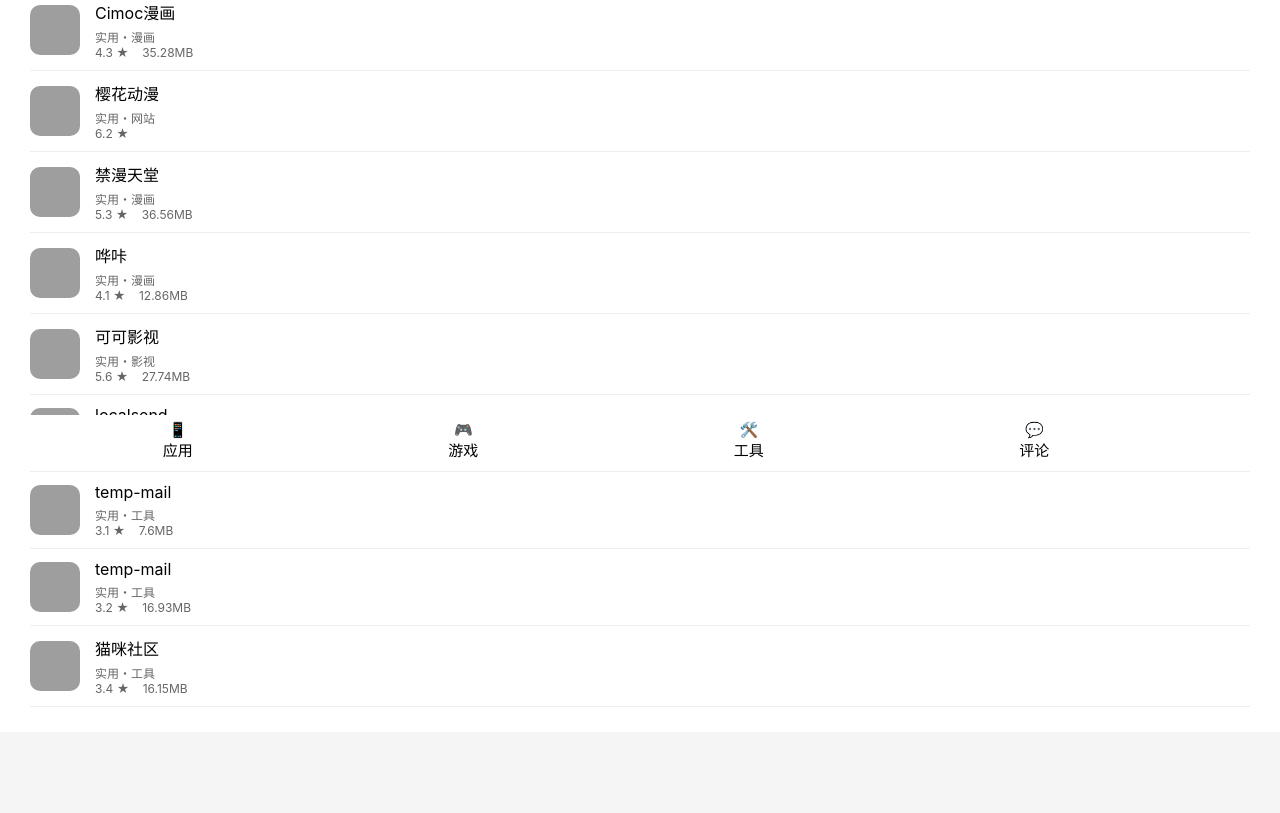
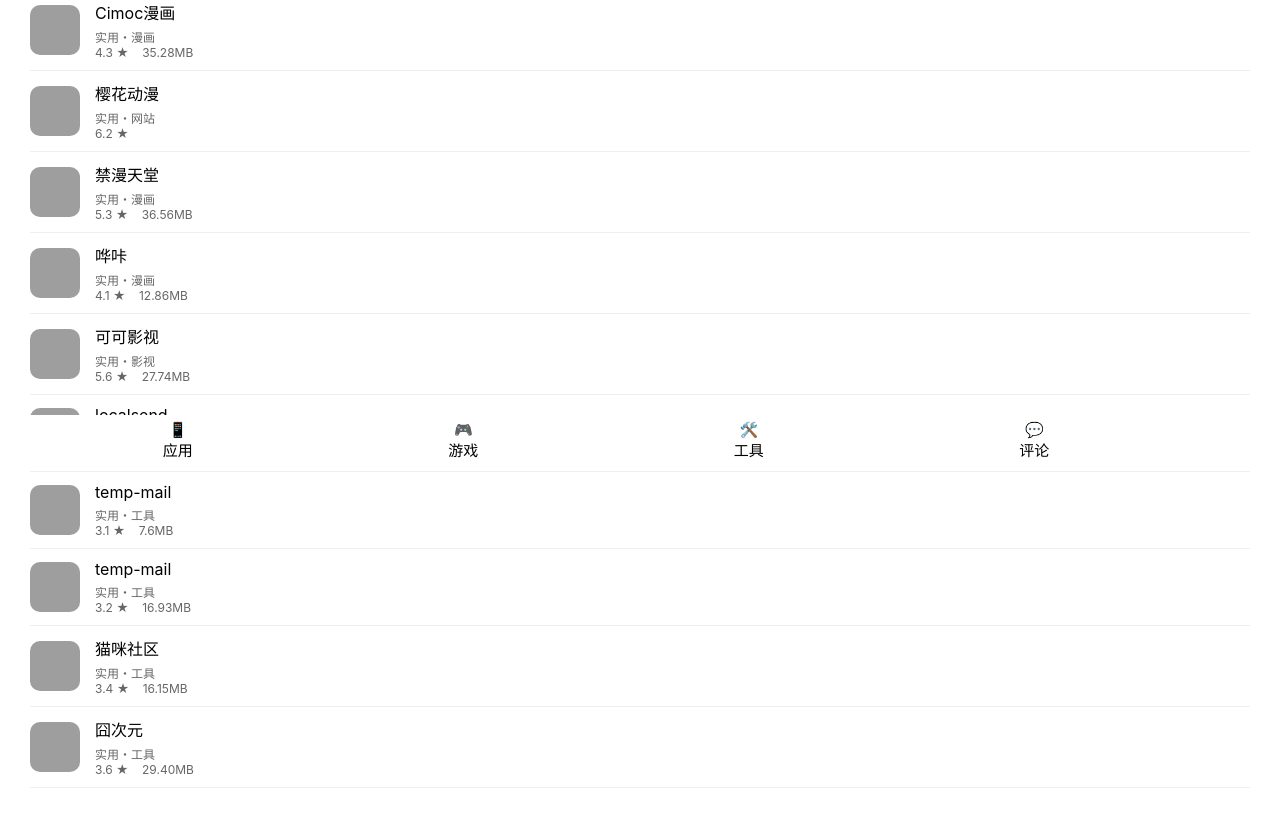
Before and after one commit to Abcd136/z2, a plain HTML site: page index.html in a window 1280 px wide. Shown: the part 335-1148 px from the top of the page. Before the commit the page ends 1067 px from the top, so only its background shows below. Drawn offline with Linux system fonts and the light colour scheme; grey boxes are pictures that could not be loaded.

Commit message:
Update index.html

```diff
--- a/index.html
+++ b/index.html
@@ -297,6 +297,17 @@
             </div>
         </div>
 
+        <div class="app-item">
+            <img src="https://files.catbox.moe/83yucb.jpg" alt="囧次元" class="app-icon">
+            <div class="app-info">
+                <div class="app-name">
+                    <a href="https://abcd136.github.io/x31/" style="color: black; text-decoration: none;">囧次元</a>
+            </div>
+                <div class="app-category">实用・工具</div>
+                <div class="rating">3.6 ★ <span class="app-size">29.40MB</span></div>
+            </div>
+        </div>
+
     <div class="bottom-nav">
 
         <div class="bottom-nav-item" onclick="toggleNav()">
```
